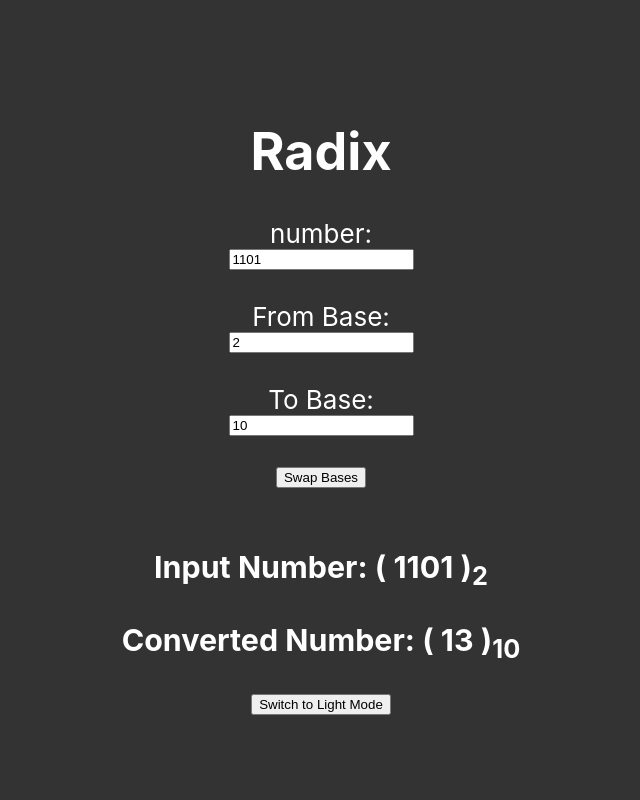
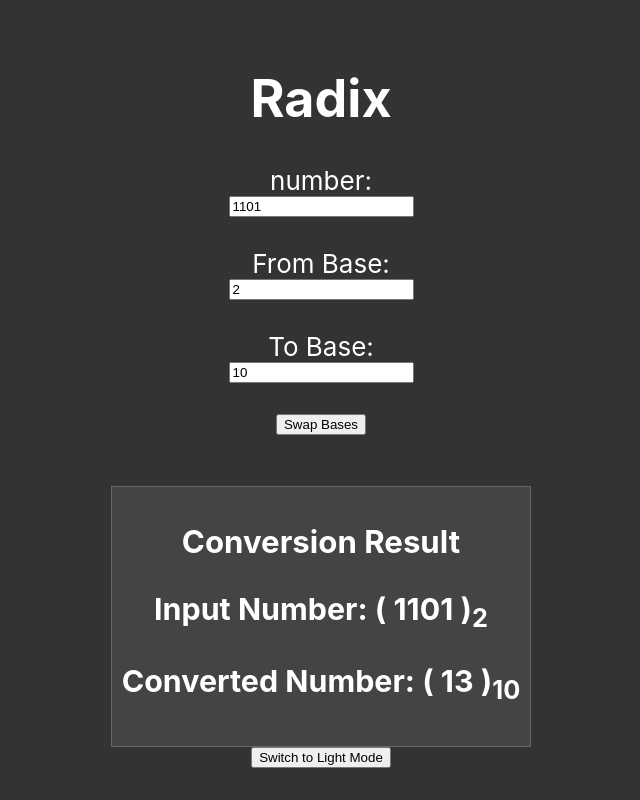
Before and after one commit to renanbazinin/Radix-conversion, a React (Create React App) app: page / in a window 1280 px wide. Shown: the whole page, without its empty margins (319-959 px from the left). Built offline with nearby package versions, Linux system fonts and the light colour scheme.

Commit message:
added result div

```diff
--- a/src/App.css
+++ b/src/App.css
@@ -12,18 +12,6 @@ body {
   align-items: center;
   justify-content: center;
   font-size: calc(10px + 2vmin);
-
-}
-
-.App-logo {
-  height: 40vmin;
-  pointer-events: none;
-}
-
-@media (prefers-reduced-motion: no-preference) {
-  .App-logo {
-    animation: App-logo-spin infinite 20s linear;
-  }
 }
 
 .App-header {
@@ -42,17 +30,32 @@ body.dark-mode {
   color: #fff;
 }
 
+body.dark-mode .result {
+  background-color: #444;
+  border-color: #666;
+}
+
 /* Light mode styles */
 body.light-mode {
   background-color: #fff;
   color: #333;
 }
 
-@keyframes App-logo-spin {
-  from {
-    transform: rotate(0deg);
-  }
-  to {
-    transform: rotate(360deg);
+/* Add styles for the result title */
+.result {
+  margin-top: 20px;
+  padding: 10px;
+  border: 1px solid #ccc;
+  background-color: #f9f9f9;
+}
+
+.result-title {
+  font-size: 1.2em;
+  font-weight: bold;
+  margin-bottom: 10px;
+
+  /* Dark mode styles for the result title */
+  &.dark-mode {
+    color: #fff; /* Adjust the text color for dark mode */
   }
 }
--- a/src/App.js
+++ b/src/App.js
@@ -148,15 +148,17 @@ const handleNumberChange = (event) => {
       <br />
       <button onClick={swapBases}>Swap Bases</button>
       <br/>
-      <div>
-      <h3>Input Number: ( {theGame.number} )<sub>{theGame.fromBase}</sub>  </h3>
-      <h3>Converted Number: ( {theGame.convertedNumber} )<sub>{theGame.toBase}</sub>  </h3>
+      <div className='result'>
+        {/* Title for the result div */}
+        <h2 className={`result-title ${isDarkMode ? 'dark-mode' : ''}`}>Conversion Result</h2>
+        {/* Display Input Number and Converted Number */}
+        <h3>Input Number: ( {isValidNumber(theGame.number, theGame.fromBase) ? theGame.number : theGame.convertedNumber} )<sub>{theGame.fromBase}</sub>  </h3>
+        <h3>Converted Number: ( {theGame.convertedNumber} )<sub>{theGame.toBase}</sub>  </h3>
       </div>
-  {/* Dark mode/light mode toggle button */}
+      {/* Dark mode/light mode toggle button */}
       <button onClick={toggleDarkMode}>
         {isDarkMode ? 'Switch to Light Mode' : 'Switch to Dark Mode'}
       </button>
-
     </div>
   );
 }
```
